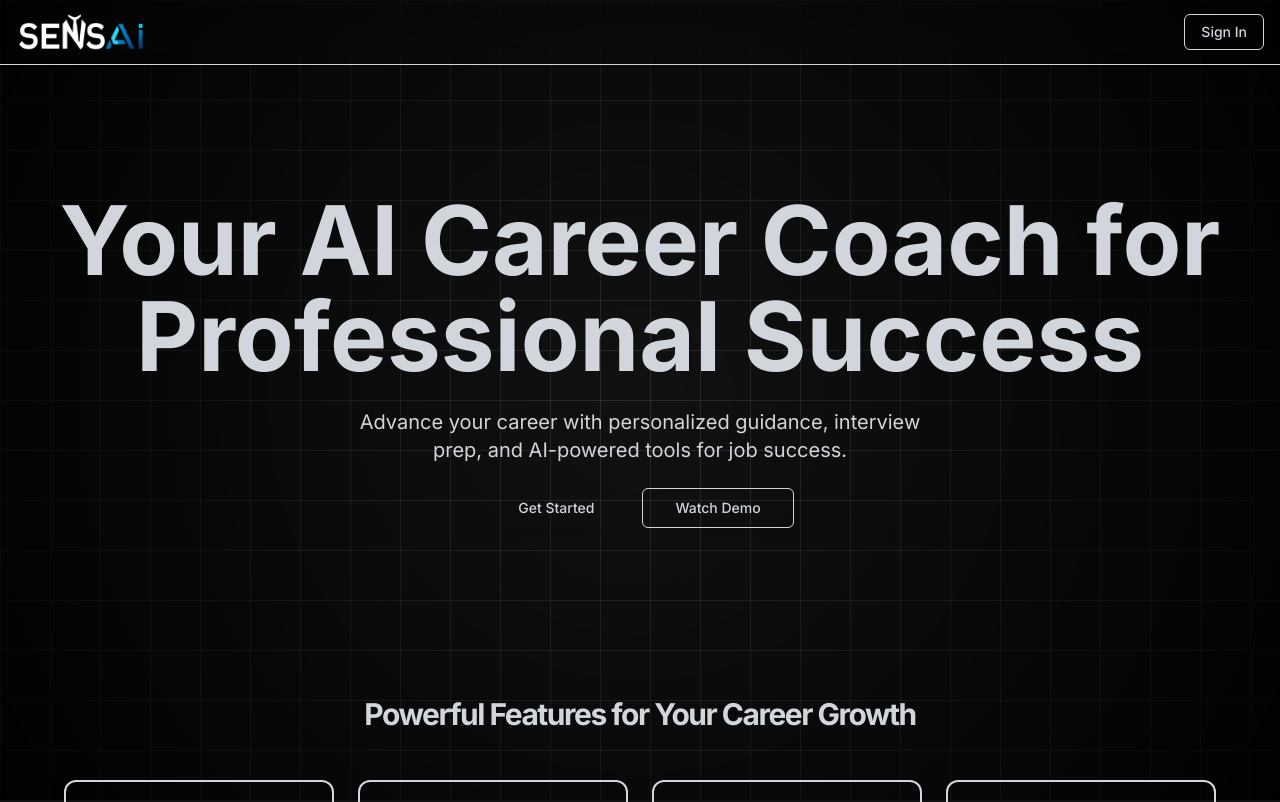
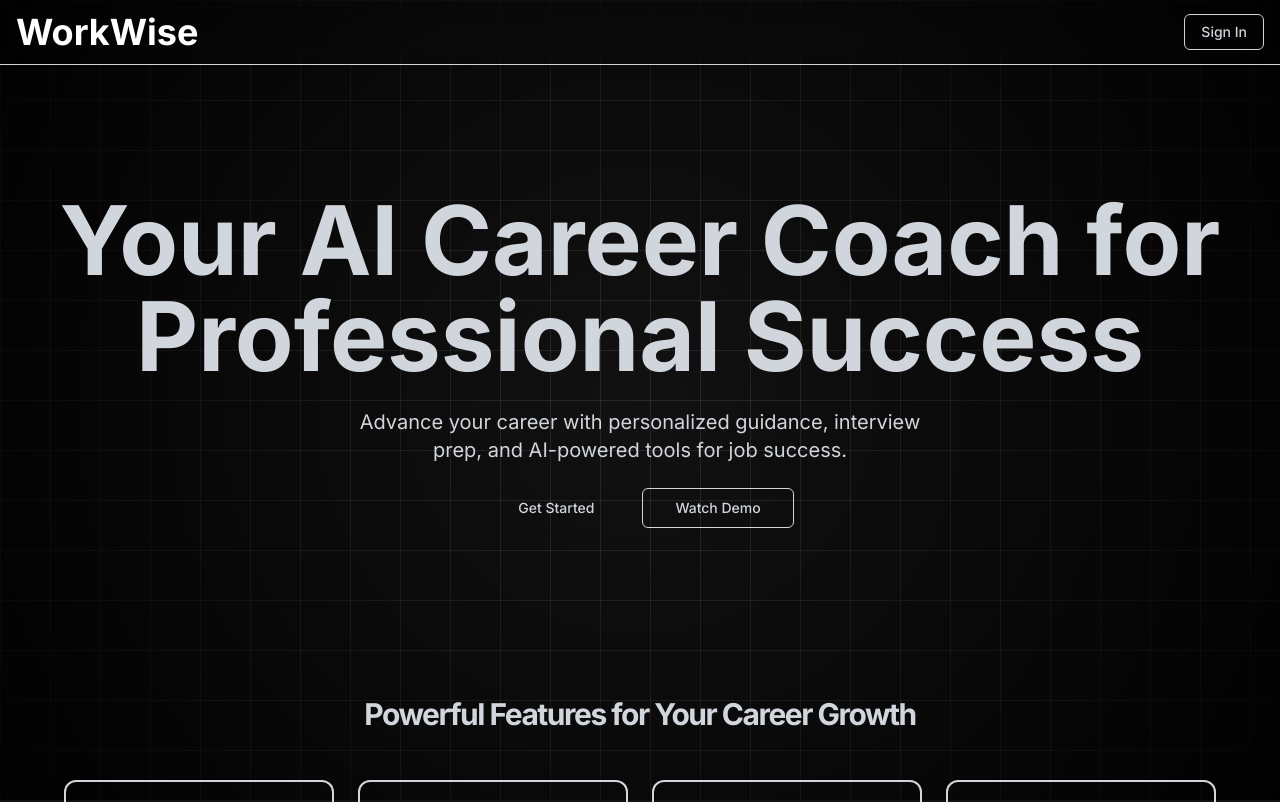
Before and after one commit to nittish03/random, a Next.js app: page / in a window 1280 px wide. Shown: the top 802 px of the page. Built offline with nearby package versions, Linux system fonts and the light colour scheme; no server answers.

Commit message:
named updates

```diff
--- a/app/layout.js
+++ b/app/layout.js
@@ -21,7 +21,6 @@
     <html lang="en" suppressHydrationWarning>
       <ClerkProvider appearance={{ baseTheme: dark }}>
         <head>
-          <link rel="icon" href="/logo.png" sizes="any" />
         </head>
         <body className={`${inter.className} dark:bg-[#121212] text-gray-300`}>
           <ThemeProvider
--- a/components/header.jsx
+++ b/components/header.jsx
@@ -25,13 +25,7 @@
     <header className="fixed top-0 w-full border-b bg-background/80 backdrop-blur-md z-50 supports-[backdrop-filter]:bg-background/60">
       <nav className="container mx-auto px-4 h-16 flex items-center justify-between">
         <Link href="/">
-          <Image
-            src={"/logo.png"}
-            alt="Sensai Logo"
-            width={200}
-            height={60}
-            className="h-12 py-1 w-auto object-contain"
-          />
+<h1 className="font-bold text-4xl text-white">WorkWise</h1>
         </Link>
 
         {/* Action Buttons */}
--- a/components/ui/dropdown-menu.jsx
+++ b/components/ui/dropdown-menu.jsx
@@ -61,7 +61,7 @@
       data-inset={inset}
       data-variant={variant}
       className={cn(
-        "focus:bg-accent focus:text-accent-foreground data-[variant=destructive]:text-destructive data-[variant=destructive]:focus:bg-destructive/10 dark:data-[variant=destructive]:focus:bg-destructive/20 data-[variant=destructive]:focus:text-destructive data-[variant=destructive]:*:[svg]:!text-destructive [&_svg:not([class*='text-'])]:text-muted-foreground relative flex cursor-default items-center gap-2 rounded-sm px-2 py-1.5 text-sm outline-hidden select-none data-[disabled]:pointer-events-none data-[disabled]:opacity-50 data-[inset]:pl-8 [&_svg]:pointer-events-none [&_svg]:shrink-0 [&_svg:not([class*='size-'])]:size-4",
+        "focus:bg-accent bg-white text-black focus:text-accent-foreground data-[variant=destructive]:text-destructive data-[variant=destructive]:focus:bg-destructive/10 dark:data-[variant=destructive]:focus:bg-destructive/20 data-[variant=destructive]:focus:text-destructive data-[variant=destructive]:*:[svg]:!text-destructive [&_svg:not([class*='text-'])]:text-muted-foreground relative flex cursor-default items-center gap-2 rounded-sm px-2 py-1.5 text-sm outline-hidden select-none data-[disabled]:pointer-events-none data-[disabled]:opacity-50 data-[inset]:pl-8 [&_svg]:pointer-events-none [&_svg]:shrink-0 [&_svg:not([class*='size-'])]:size-4",
         className
       )}
       {...props} />)
@@ -78,13 +78,13 @@
     (<DropdownMenuPrimitive.CheckboxItem
       data-slot="dropdown-menu-checkbox-item"
       className={cn(
-        "focus:bg-accent focus:text-accent-foreground relative flex cursor-default items-center gap-2 rounded-sm py-1.5 pr-2 pl-8 text-sm outline-hidden select-none data-[disabled]:pointer-events-none data-[disabled]:opacity-50 [&_svg]:pointer-events-none [&_svg]:shrink-0 [&_svg:not([class*='size-'])]:size-4",
+        "focus:bg-accent focus:text-accent-foreground bg-white text-black relative flex cursor-default items-center gap-2 rounded-sm py-1.5 pr-2 pl-8 text-sm outline-hidden select-none data-[disabled]:pointer-events-none data-[disabled]:opacity-50 [&_svg]:pointer-events-none [&_svg]:shrink-0 [&_svg:not([class*='size-'])]:size-4",
         className
       )}
       checked={checked}
       {...props}>
       <span
-        className="pointer-events-none absolute left-2 flex size-3.5 items-center justify-center">
+        className="pointer-events-none absolute  bg-white text-black left-2 flex size-3.5 items-center justify-center">
         <DropdownMenuPrimitive.ItemIndicator>
           <CheckIcon className="size-4" />
         </DropdownMenuPrimitive.ItemIndicator>
@@ -109,12 +109,12 @@
     (<DropdownMenuPrimitive.RadioItem
       data-slot="dropdown-menu-radio-item"
       className={cn(
-        "focus:bg-accent focus:text-accent-foreground relative flex cursor-default items-center gap-2 rounded-sm py-1.5 pr-2 pl-8 text-sm outline-hidden select-none data-[disabled]:pointer-events-none data-[disabled]:opacity-50 [&_svg]:pointer-events-none [&_svg]:shrink-0 [&_svg:not([class*='size-'])]:size-4",
+        "focus:bg-accent focus:text-accent-foreground bg-white text-black relative flex cursor-default items-center gap-2 rounded-sm py-1.5 pr-2 pl-8 text-sm outline-hidden select-none data-[disabled]:pointer-events-none data-[disabled]:opacity-50 [&_svg]:pointer-events-none [&_svg]:shrink-0 [&_svg:not([class*='size-'])]:size-4",
         className
       )}
       {...props}>
       <span
-        className="pointer-events-none absolute left-2 flex size-3.5 items-center justify-center">
+        className="pointer-events-none absolute bg-white text-black left-2 flex size-3.5 items-center justify-center">
         <DropdownMenuPrimitive.ItemIndicator>
           <CircleIcon className="size-2 fill-current" />
         </DropdownMenuPrimitive.ItemIndicator>
@@ -133,7 +133,7 @@
     (<DropdownMenuPrimitive.Label
       data-slot="dropdown-menu-label"
       data-inset={inset}
-      className={cn("px-2 py-1.5 text-sm font-medium data-[inset]:pl-8", className)}
+      className={cn("px-2 py-1.5 text-sm bg-white text-black font-medium data-[inset]:pl-8", className)}
       {...props} />)
   );
 }
@@ -157,7 +157,7 @@
   return (
     (<span
       data-slot="dropdown-menu-shortcut"
-      className={cn("text-muted-foreground ml-auto text-xs tracking-widest", className)}
+      className={cn("text-muted-foreground bg-white text-black ml-auto text-xs tracking-widest", className)}
       {...props} />)
   );
 }
@@ -179,7 +179,7 @@
       data-slot="dropdown-menu-sub-trigger"
       data-inset={inset}
       className={cn(
-        "focus:bg-accent focus:text-accent-foreground data-[state=open]:bg-accent data-[state=open]:text-accent-foreground flex cursor-default items-center rounded-sm px-2 py-1.5 text-sm outline-hidden select-none data-[inset]:pl-8",
+        "focus:bg-accent focus:text-accent-foreground bg-white text-black data-[state=open]:bg-accent data-[state=open]:text-accent-foreground flex cursor-default items-center rounded-sm px-2 py-1.5 text-sm outline-hidden select-none data-[inset]:pl-8",
         className
       )}
       {...props}>
@@ -197,7 +197,7 @@
     (<DropdownMenuPrimitive.SubContent
       data-slot="dropdown-menu-sub-content"
       className={cn(
-        "bg-popover text-popover-foreground data-[state=open]:animate-in data-[state=closed]:animate-out data-[state=closed]:fade-out-0 data-[state=open]:fade-in-0 data-[state=closed]:zoom-out-95 data-[state=open]:zoom-in-95 data-[side=bottom]:slide-in-from-top-2 data-[side=left]:slide-in-from-right-2 data-[side=right]:slide-in-from-left-2 data-[side=top]:slide-in-from-bottom-2 z-50 min-w-[8rem] origin-(--radix-dropdown-menu-content-transform-origin) overflow-hidden rounded-md border p-1 shadow-lg",
+        "bg-popover text-popover-foreground bg-white text-black data-[state=open]:animate-in data-[state=closed]:animate-out data-[state=closed]:fade-out-0 data-[state=open]:fade-in-0 data-[state=closed]:zoom-out-95 data-[state=open]:zoom-in-95 data-[side=bottom]:slide-in-from-top-2 data-[side=left]:slide-in-from-right-2 data-[side=right]:slide-in-from-left-2 data-[side=top]:slide-in-from-bottom-2 z-50 min-w-[8rem] origin-(--radix-dropdown-menu-content-transform-origin) overflow-hidden rounded-md border p-1 shadow-lg",
         className
       )}
       {...props} />)
```
Also changed, not shown: public/logo.png (deleted).
